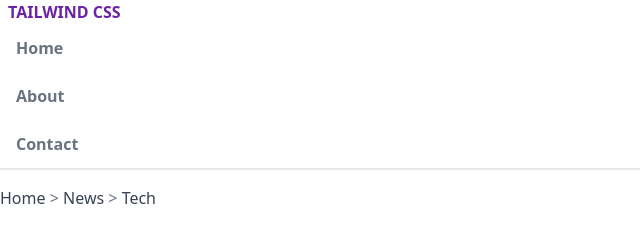
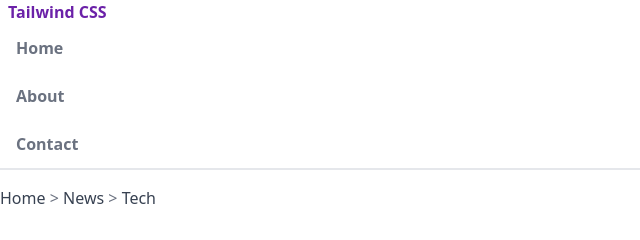
Before and after one commit to sa2209GitHub/tailwind-css-tutorial, a website: page index.html in a window 1280 px wide. Shown: the top 240 px of the page, 0-640 px from the left. Drawn offline with Linux system fonts and the light colour scheme.

Commit message:
Start lesson_04

```diff
--- a/index.html
+++ b/index.html
@@ -11,7 +11,7 @@
 <body>
 	<!-- Header -->
 	<header class="px-2 border-b-2">
-		<a class="font-bold uppercase text-purple-800" href="index.html">tailwind css</a>
+		<a class="font-bold text-purple-800" href="index.html">Tailwind CSS</a>
 		<nav>
 			<ul class="text-gray-500 font-semibold">
 				<li><a class="inline-block py-3 px-2" href="#">Home</a></li>
```
